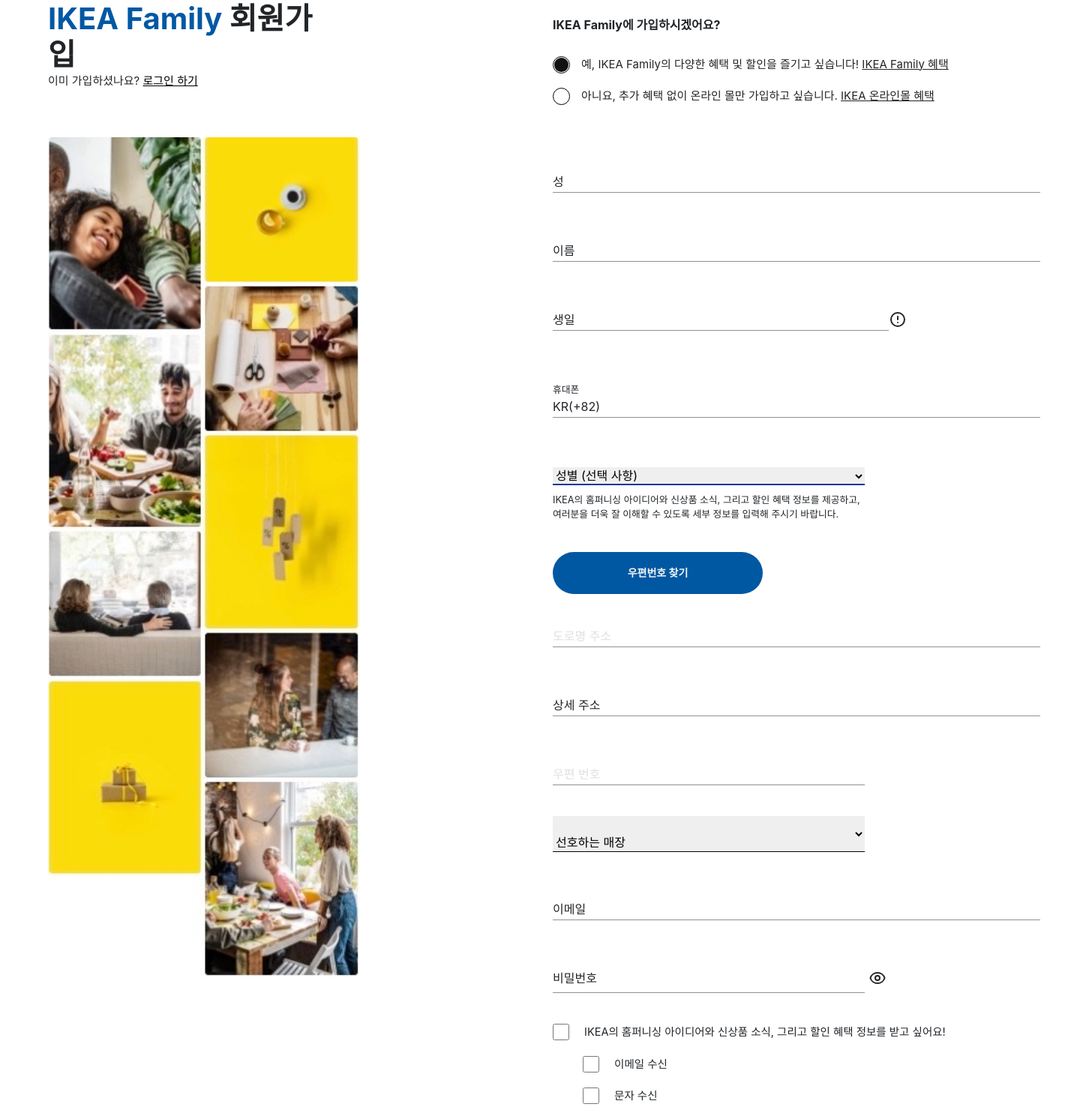
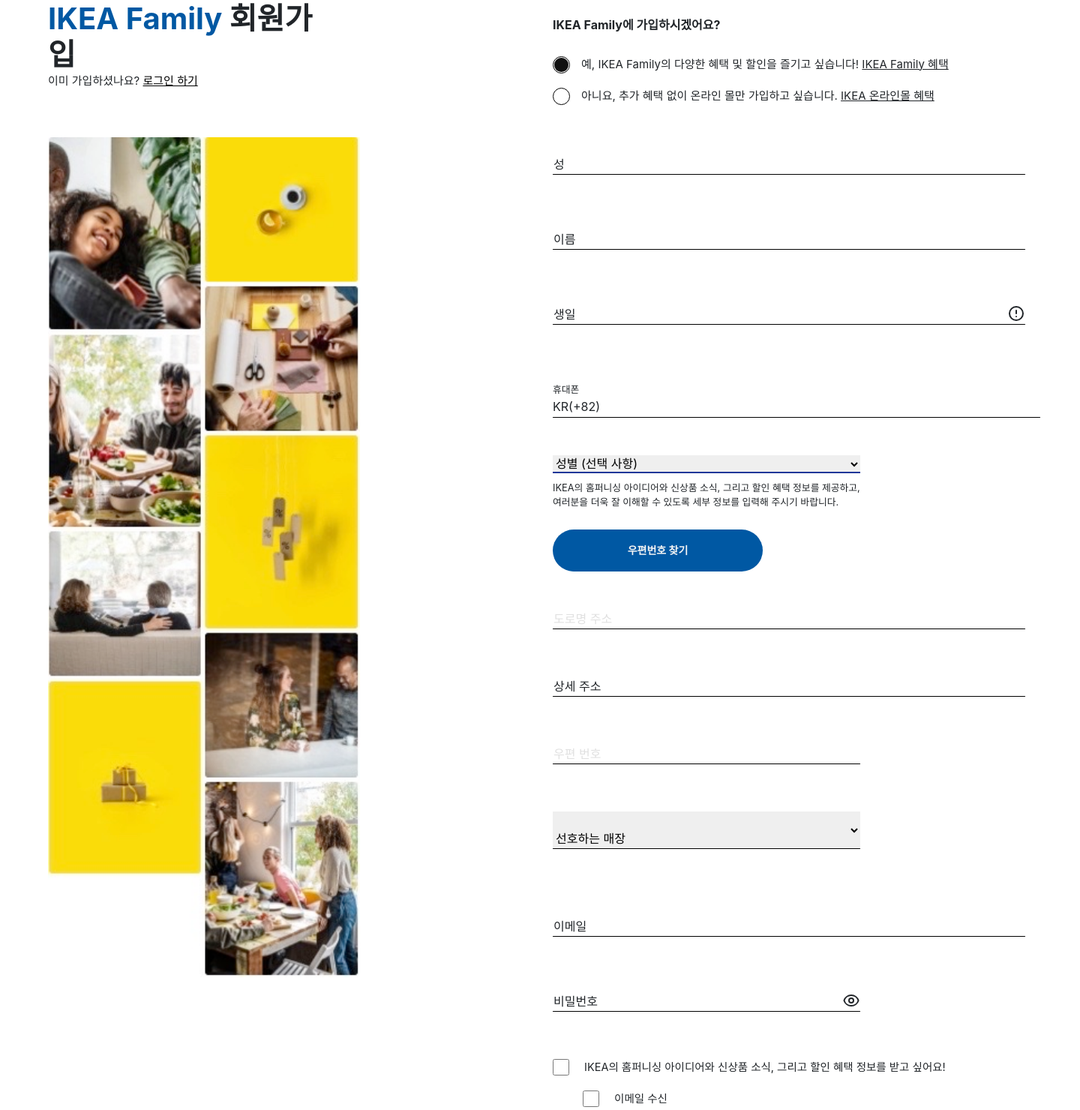
Before and after one commit to sunm-in/hanghae-toyproject3, a Flask app: page /register in a window 1440 px wide. Shown: the part 267-1747 px from the top of the page at 75% size. Run offline with Flask 2, Linux system fonts and the light colour scheme; some libraries are stand-ins or nearby versions.

Commit message:
register 기능 구현 2

```diff
--- a/static/register.css
+++ b/static/register.css
@@ -6,6 +6,10 @@
 svg {
     width: 24px;
     height: 24px;
+}
+
+label {
+    position: absolute;
 }
 
 .status-bar {
@@ -44,9 +48,9 @@
 }
 
 .svg_menu {
-    background-color: white;
+    position: fixed;
+    background-color: transparent;
     border: none;
-    position: absolute;
     margin: 10px 0px auto 0px;
 }
 
@@ -250,34 +254,51 @@
 }
 
 /* -----    -----   -----   ----- */
-.wide {
-    width: 650px;
+/* -----    ----- info box 공통 css  -----   ----- */
+
+.inputbox {
+    position: relative;
+    width: 630px;
+    height: 50px;
+    margin-bottom: 50px;
 }
 
-.short {
-    width: 416px;
+.inputbox input {
+    position: absolute;
+    top: 0;
+    left: 0;
+    width: 100%;
+    background: transparent;
+    box-sizing: border-box;
+    outline: none;
+    color: #0058a3;
+    border: none;
+    border-bottom: 1px solid black;
 }
 
-input {
-    border: none;
-    border-bottom: #929292 1px solid;
-    width: 448px;
+.inputbox span {
+    position: absolute;
+    top: 1px;
+    left: 1px;
+    display: inline-block;
+    transition: 0.5s;
+    pointer-events: none;
 }
 
-input:focus {
-    outline: none;
-    color: #1e3799;
+.inputbox input:focus ~ span,
+.inputbox input:valid ~ span{
+    transform: translateY(-20px);
+    font-size: 13px;
 }
 
-label {
-    position: absolute;
+.filed {
+    color: red;
+    font-size: 11px;
+    display: none;
+    padding-top: 30px;
 }
 
 /*회원가입 - 정보입력*/
-.info div {
-    padding: 24px 32px 1px 0px;
-    margin-bottom: 40px;
-}
 
 #birth {
     display: flex;
@@ -294,7 +315,15 @@
 }
 
 .phone input {
-    padding-left: 65px;
+    padding-left: 70px;
+    position: relative;
+    width: 650px;
+    background: transparent;
+    box-sizing: border-box;
+    outline: none;
+    color: #0058a3;
+    border: none;
+    border-bottom: 1px solid black;
 }
 
 .sex {
@@ -328,13 +357,14 @@
     font-weight: bold;
     border-radius: 40px;
     border: none;
-    margin-bottom: 20px;
+    margin-bottom: 50px;
 }
 
 #postal_code div {
     padding: 24px 32px 1px 0px;
     margin-bottom: 40px;
 }
+
 
 /*회원가입 - 선호하는 매장*/
 #shop {
@@ -351,13 +381,17 @@
 /*회원가입 - 이메일*/
 .email {
     padding: 24px 32px 1px 0px;
-    margin-bottom: 40px;
+    margin: 50px 0px;
 }
 
 /*회원가입 - 비밀번호*/
 .pw {
-    padding: 24px 32px 1px 0px;
     margin-bottom: 40px;
+}
+
+.pw_svg {
+    position: relative;
+    float: right;
 }
 
 .dontshowpw {
--- a/templates/register.html
+++ b/templates/register.html
@@ -194,28 +194,34 @@
                     <label for="no">아니요, 추가 혜택 없이 온라인 몰만 가입하고 싶습니다. <span>IKEA 온라인몰 혜택</span></label></div>
             </div>
             <div class="info">
-                <div>
-                    <label for="lastname">성</label>
-                    <input type="text" id="lastname" class="wide" autocomplete="none"></div>
-                <div>
-                    <label for="firstname">이름</label>
-                    <input type="text" id="firstname" class="wide" autocomplete="none"></div>
-                <div id="birth">
-                    <label for="birthday">생일</label>
-                    <input type="Text" id="birthday" autocomplete="none">
+                <div class="inputbox">
+                    <input type="text" autocomplete="none" required onclick="infoa()" id="personala">
+                    <span>성</span>
+                    <p id="fileda" class="filed">성 필드는 필수 필드입니다.</p>
+                </div>
+                <div class="inputbox">
+                    <input type="text" autocomplete="none" required onclick="infob()" id="personalb">
+                    <span>이름</span>
+                    <p id="filedb" class="filed">이름 필드는 필수 필드입니다.</p>
+                </div>
+                <div class="inputbox">
+                    <input type="text" autocomplete="none" required onclick="infoc()" id="personalc">
+                    <span>생일</span>
                     <svg class="w-6 h-6 birth" fill="none" stroke="currentColor" viewBox="0 0 24 24"
                          xmlns="http://www.w3.org/2000/svg">
                         <path stroke-linecap="round" stroke-linejoin="round" stroke-width="2"
                               d="M12 8v4m0 4h.01M21 12a9 9 0 11-18 0 9 9 0 0118 0z"></path>
                     </svg>
+                    <p id="filedc" class="filed">생일 필드는 필수 필드입니다.</p>
                 </div>
-                <div class="phone">
-                    <small for="phone">휴대폰</small>
+                <div class="phone inputbox">
+                    <small>휴대폰</small>
                     <p>KR(+82)</p>
-                    <input type="text" id="phone" class="wide" autocomplete="none">
+                    <input type="text" autocomplete="none" required onclick="infod()" id="personald">
+                    <p id="filedd" class="filed" style="padding-top: 0px">휴대폰 필드는 필수 필드입니다.</p>
                 </div>
-                <div class="sex">
-                    <select class="short">
+                <div class="sex inputbox">
+                    <select style="width: 410px">
                         <option selected>성별 (선택 사항)</option>
                         <option value="1">남성</option>
                         <option value="2">여성</option>
@@ -226,42 +232,50 @@
             </div>
             <div id="postal_code">
                 <button id="btn_postal">우편번호 찾기</button>
-                <div class="wide">
-                    <label for="street" style="color: #e0e0e0">도로명 주소</label>
-                    <input type="text" id="street" readonly class="wide"></div>
-                <div class="wide">
-                    <label for="addres">상세 주소</label>
-                    <input type="text" id="addres" class="wide"></div>
+                <div class="inputbox">
+                    <input type="text" readonly>
+                    <span style="color: #e0e0e0">도로명 주소</span></div>
+                <div class="inputbox">
+                    <input type="text" autocomplete="none" required onclick="infoe()" id="personale">
+                    <span>상세 주소</span>
+                    <p id="filede" class="filed" style="padding-top: 3px">상세 주소는 필수 필드입니다.</p>
+                </div>
+                <div class="inputbox">
+                    <span style="color: #e0e0e0">우편 번호</span>
+                    <input type="number" readonly style="width: 410px"></div>
+            </div>
             <div>
-                    <label for="postal" style="color: #e0e0e0">우편 번호</label>
-                    <input type="number" id="postal" readonly class="short"></div>
-            </div>
-            <select id="shop" class="short">
+                <select id="shop" class="inputbox" style="width: 410px">
                     <option selected>선호하는 매장</option>
                     <option value="1">고양</option>
                     <option value="2">광명</option>
                     <option value="3">기흥</option>
                     <option value="4">동부산</option>
                 </select>
-            <div class="email">
-                <label for="email">이메일</label>
-                <input type="email" id="email" class="wide">
             </div>
-            <div class="pw">
-                <label for="pw">비밀번호</label>
-                <input type="password" id="pw" class="short">
-                <svg class="showpw" fill="none" stroke="currentColor" viewBox="0 0 24 24"
+            <div class="email inputbox">
+                <input type="email" autocomplete="none" required onclick="infof()" id="personalf">
+                <span>이메일</span>
+                <p id="filedf" class="filed" style="padding-top: 3px">이메일 필드는 필수 필드입니다.</p>
+            </div>
+            <div class="pw inputbox" style="width: 410px">
+                <input type="password" autocomplete="none" required onclick="infog()" id="personalg">
+                <span>비밀번호</span>
+                <div>
+                    <svg class="showpw pw_svg" fill="none" stroke="currentColor" viewBox="0 0 24 24"
                          xmlns="http://www.w3.org/2000/svg">
                         <path stroke-linecap="round" stroke-linejoin="round" stroke-width="2"
                               d="M15 12a3 3 0 11-6 0 3 3 0 016 0z"></path>
                         <path stroke-linecap="round" stroke-linejoin="round" stroke-width="2"
                               d="M2.458 12C3.732 7.943 7.523 5 12 5c4.478 0 8.268 2.943 9.542 7-1.274 4.057-5.064 7-9.542 7-4.477 0-8.268-2.943-9.542-7z"></path>
                     </svg>
-                <svg class="dontshowpw" fill="none" stroke="currentColor" viewBox="0 0 24 24"
+                    <svg class="dontshowpw pw_svg" fill="none" stroke="currentColor" viewBox="0 0 24 24"
                          xmlns="http://www.w3.org/2000/svg">
                         <path stroke-linecap="round" stroke-linejoin="round" stroke-width="2"
                               d="M13.875 18.825A10.05 10.05 0 0112 19c-4.478 0-8.268-2.943-9.543-7a9.97 9.97 0 011.563-3.029m5.858.908a3 3 0 114.243 4.243M9.878 9.878l4.242 4.242M9.88 9.88l-3.29-3.29m7.532 7.532l3.29 3.29M3 3l3.59 3.59m0 0A9.953 9.953 0 0112 5c4.478 0 8.268 2.943 9.543 7a10.025 10.025 0 01-4.132 5.411m0 0L21 21"></path>
                     </svg>
+                </div>
+                <p id="filedg" class="filed" style="padding-top: 3px">비밀번호는 필수 필드입니다.</p>
             </div>
             <div>
                 <div id="chkbox">
@@ -364,7 +378,7 @@
 </div>
 <script>
     $(document).ready(function () {
-        $("#menu_aside").hide();
+        $("#menu_aside").css('display', 'none')
     });
 
     function menu_open() {
@@ -391,6 +405,66 @@
         }
     }
 
+    // 필드값 각각 필수 입력
+    function infoa() {
+        let info = $('#personala').val()
+        if (info == '') {
+            $('#fileda').show()
+        }
+    }
+
+    $(function () {
+        $(document).mousedown(function (e) {
+            $('p[class=filed]').hide()
+        });
+    })
+
+    function infob() {
+        let info = $('#personalb').val()
+        if (info == '') {
+            $('#filedb').show()
+        }
+    }
+
+
+    function infoc() {
+        let info = $('#personalc').val()
+        if (info == '') {
+            $('#filedc').show()
+        }
+    }
+
+
+    function infod() {
+        let info = $('#personald').val()
+        if (info == '') {
+            $('#filedd').show()
+        }
+    }
+
+
+    function infoe() {
+        let info = $('#personale').val()
+        if (info == '') {
+            $('#filede').show()
+        }
+    }
+
+    function infof() {
+        let info = $('#personalf').val()
+        if (info == '') {
+            $('#filedf').show()
+        }
+    }
+
+    function infog() {
+        let info = $('#personalg').val()
+        if (info == '') {
+            $('#filedg').show()
+        }
+    }
+
+
 </script>
 
 </body>
```
Lines whose indentation alone changed are shown as unchanged.
